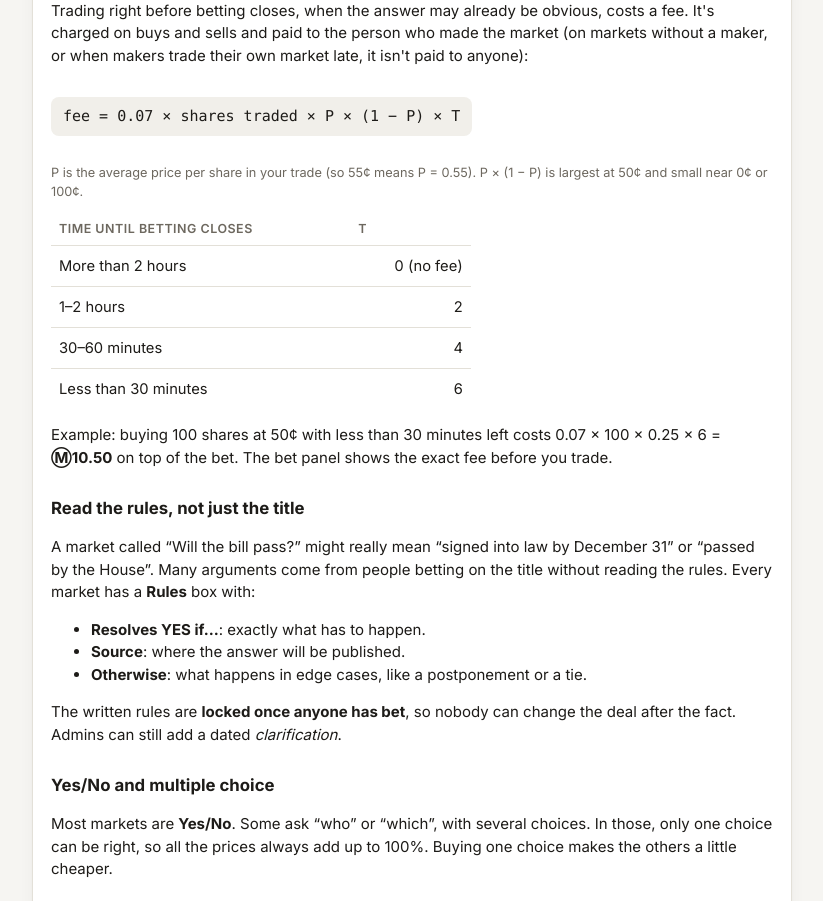
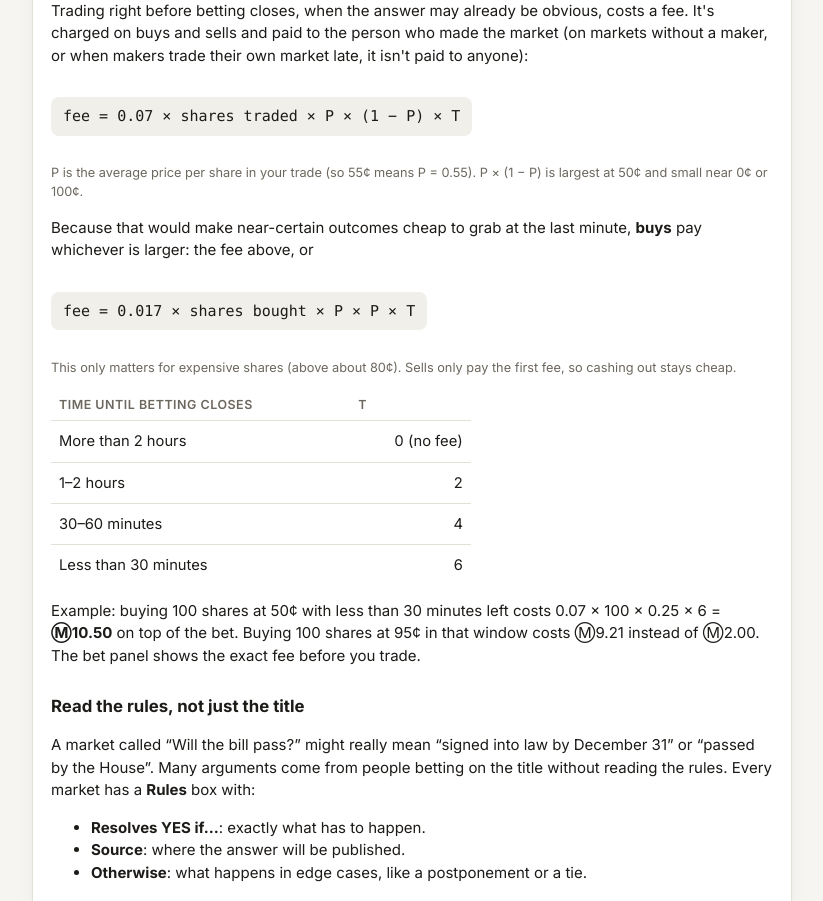
Before and after one commit to HTAMDUDE/MAMS-Prediction-Market, a Flask app: page /how-it-works in a window 1280 px wide. Shown: the part 1613-2514 px from the top of the page, without its empty margins (228-1051 px from the left). Run offline with Flask 3, Linux system fonts and the light colour scheme; data comes from the database, SQL or seed files in the repository; data that the repository does not hold is empty.

Commit message:
Late fee: buys pay at least 0.017 x shares x P^2 x T
P(1-P) shrinks near 100c, so near-certain outcomes could be bought cheaply right
before close. Buys now pay the larger of the two formulas; sells are unchanged.
Updates the Max button estimate, How it works page, README and tests.

Co-Authored-By: Claude Opus 5.5 <noreply@anthropic.com>

```diff
--- a/app.py
+++ b/app.py
@@ -62,7 +62,10 @@ CREATOR_MIN_BET = 10.0
 # Late-trading fee, to discourage piling in once the answer is nearly known:
 #   fee = LATE_FEE_RATE x shares traded x P x (1 - P) x T
 # P is the trade's average price per share; T depends on how long is left before betting closes.
+# P(1 - P) is tiny near 100¢, which would let people snipe near-certain outcomes cheaply, so buys pay the larger of
+# that and LATE_SNIPE_RATE x shares x P^2 x T (about 10% of the bet at 100¢ in the last 30 minutes).
 LATE_FEE_RATE = 0.07
+LATE_SNIPE_RATE = 0.017
 LATE_FEE_TIERS = [  # (less than this much time left, T), checked in order
     (timedelta(minutes=30), 6.0),
     (timedelta(hours=1), 4.0),
@@ -620,12 +623,16 @@ def late_multiplier(m, now=None):
     return 0.0
 
 
-def late_fee(shares, avg_price, t):
-    """F = LATE_FEE_RATE x C x P(1 - P) x T, rounded to the cent."""
+def late_fee(shares, avg_price, t, buy=True):
+    """F = LATE_FEE_RATE x C x P(1 - P) x T, rounded to the cent. Buys pay at least LATE_SNIPE_RATE x C x P^2 x T,
+    so near-certain outcomes can't be bought cheaply at the last minute; sells (cashing out) don't."""
     if t <= 0 or shares <= 0:
         return 0.0
     p = min(max(avg_price, 0.0), 1.0)
-    return cents(LATE_FEE_RATE * shares * p * (1 - p) * t)
+    fee = LATE_FEE_RATE * shares * p * (1 - p) * t
+    if buy:
+        fee = max(fee, LATE_SNIPE_RATE * shares * p * p * t)
+    return cents(fee)
 
 
 def check_trade(m, outs, idx, action, value, balance=None, held=None, fee=0.0):
@@ -664,7 +671,7 @@ def check_trade(m, outs, idx, action, value, balance=None, held=None, fee=0.0):
         coins = math.floor(lmsr.sell_value(q, m["b"], idx, shares) * 100) / 100
         if coins < 0.01:
             raise TradeError("That's worth less than Ⓜ0.01. Sell more shares at once.")
-        return shares, coins, min(late_fee(shares, coins / shares, t), coins)
+        return shares, coins, min(late_fee(shares, coins / shares, t, buy=False), coins)
     raise TradeError("Unknown action.")
 
 
@@ -1119,7 +1126,8 @@ def inject_globals():
             "owner_id": g.get("owner_id"), "is_owner": is_owner(),
             "CURRENCY": CURRENCY, "DAILY_BONUS": DAILY_BONUS, "CATEGORIES": CATEGORIES,
             "DISPUTE_HOURS": DISPUTE_HOURS, "CREATION_FEE": CREATION_FEE, "ENTRY_FEE": ENTRY_FEE,
-            "CREATOR_MIN_BET": CREATOR_MIN_BET, "LATE_FEE_RATE": LATE_FEE_RATE}
+            "CREATOR_MIN_BET": CREATOR_MIN_BET, "LATE_FEE_RATE": LATE_FEE_RATE,
+            "LATE_SNIPE_RATE": LATE_SNIPE_RATE}
 
 
 @app.template_filter("money")
@@ -1536,7 +1544,9 @@ def how_it_works():
     top = LATE_FEE_TIERS[0][1]
     return render_template("how_it_works.html", window_hours=DISPUTE_HOURS, late_rows=late_fee_table(),
                            late_top=top, late_example=cents(LATE_FEE_RATE * 100 * 0.25 * top),
-                           late_first_limit=late_fee_table()[-1][0].replace("Less than ", ""))
+                           late_first_limit=late_fee_table()[-1][0].replace("Less than ", ""),
+                           snipe_example=cents(LATE_SNIPE_RATE * 100 * 0.95 * 0.95 * top),
+                           snipe_old=cents(LATE_FEE_RATE * 100 * 0.95 * 0.05 * top))
 
 
 @app.post("/market/<int:mid>/trade")
--- a/static/app.js
+++ b/static/app.js
@@ -107,6 +107,7 @@ function setupTradeForm(form) {
   const balance = parseFloat(maxBtn.dataset.balance);
   const entryFee = parseFloat(form.dataset.entryFee) || 0;  // charged on your first bet in this market
   const lateT = parseFloat(form.dataset.lateT) || 0;        // late-trading multiplier T (0 = no fee)
+  const snipeRate = parseFloat(form.dataset.snipeRate) || 0; // buys pay at least this x T x shares x P^2
   // always shown in the summary: Ⓜ0.00 until the last 2 hours before betting closes
   const lateRow = (r, late, sign = '') => late
     ? row(`Late fee (×${r.late_multiplier}${r.late_fee_to ? `, to ${r.late_fee_to}` : ''})`, `${sign}${money(late)}`, 'down')
@@ -144,11 +145,13 @@ function setupTradeForm(form) {
   const floor6 = n => Math.floor(n * 1e6) / 1e6;
   const floor2 = n => Math.floor(n * 100) / 100;
   const round2 = n => Math.round(n * 100) / 100;
-  // Biggest bet you can afford. The late fee is 0.07 x T x bet x (1 - P), and buying only pushes P up from the
-  // current price, so using the current price leaves just enough room for the fee.
+  // Biggest bet you can afford. The late fee per coin bet is the larger of 0.07 x T x (1 - P) and snipeRate x T x P.
+  // Buying pushes P up from the current price, so the first part is largest at the current price and the second
+  // is at most snipeRate x T (P < 1). Using both bounds leaves enough room for the fee.
   const maxBuy = () => {
     const p = parseFloat(selected().dataset.price) || 0;
-    return Math.max(0, floor2((balance - entryFee) / (1 + 0.07 * lateT * (1 - p))));
+    const rate = Math.max(0.07 * lateT * (1 - p), snipeRate * lateT);
+    return Math.max(0, floor2((balance - entryFee) / (1 + rate)));
   };
 
   function requestQuote() {
--- a/templates/how_it_works.html
+++ b/templates/how_it_works.html
@@ -64,6 +64,11 @@
   <p class="formula">fee = {{ '%g'|format(LATE_FEE_RATE) }} × shares traded × P × (1 − P) × T</p>
   <p class="muted small">P is the average price per share in your trade (so 55¢ means P = 0.55). P × (1 − P) is largest at
     50¢ and small near 0¢ or 100¢.</p>
+  <p>Because that would make near-certain outcomes cheap to grab at the last minute, <b>buys</b> pay whichever is larger:
+    the fee above, or</p>
+  <p class="formula">fee = {{ '%g'|format(LATE_SNIPE_RATE) }} × shares bought × P × P × T</p>
+  <p class="muted small">This only matters for expensive shares (above about 80¢). Sells only pay the first fee, so cashing
+    out stays cheap.</p>
   <table class="table late-table">
     <thead><tr><th>Time until betting closes</th><th class="num">T</th></tr></thead>
     <tbody>
@@ -74,6 +79,7 @@
   </table>
   <p>Example: buying 100 shares at 50¢ with less than {{ late_first_limit }} left costs
     {{ '%g'|format(LATE_FEE_RATE) }} × 100 × 0.25 × {{ '%g'|format(late_top) }} = <b>Ⓜ{{ late_example|money }}</b> on top of the bet.
+    Buying 100 shares at 95¢ in that window costs Ⓜ{{ snipe_example|money }} instead of Ⓜ{{ snipe_old|money }}.
     The bet panel shows the exact fee before you trade.</p>
 
   <h2>Read the rules, not just the title</h2>
--- a/templates/market.html
+++ b/templates/market.html
@@ -173,7 +173,7 @@
         <p class="muted">{{ block_reason }}</p>
       {% elif user %}
       <form method="post" action="{{ url_for('trade', mid=b.m.id) }}" id="trade-form"
-            data-market="{{ b.m.id }}" data-quote="{{ url_for('quote') }}" data-entry-fee="{{ my_entry_fee }}" data-late-t="{{ late_t }}">
+            data-market="{{ b.m.id }}" data-quote="{{ url_for('quote') }}" data-entry-fee="{{ my_entry_fee }}" data-late-t="{{ late_t }}" data-snipe-rate="{{ LATE_SNIPE_RATE }}">
         <input type="hidden" name="csrf_token" value="{{ csrf_token() }}">
         <input type="hidden" name="action" value="buy">
         <input type="hidden" name="min_out" id="min-out" value="">
```
Also changed, not shown: tests/test_market.py (+20 -1 lines), README.md.
